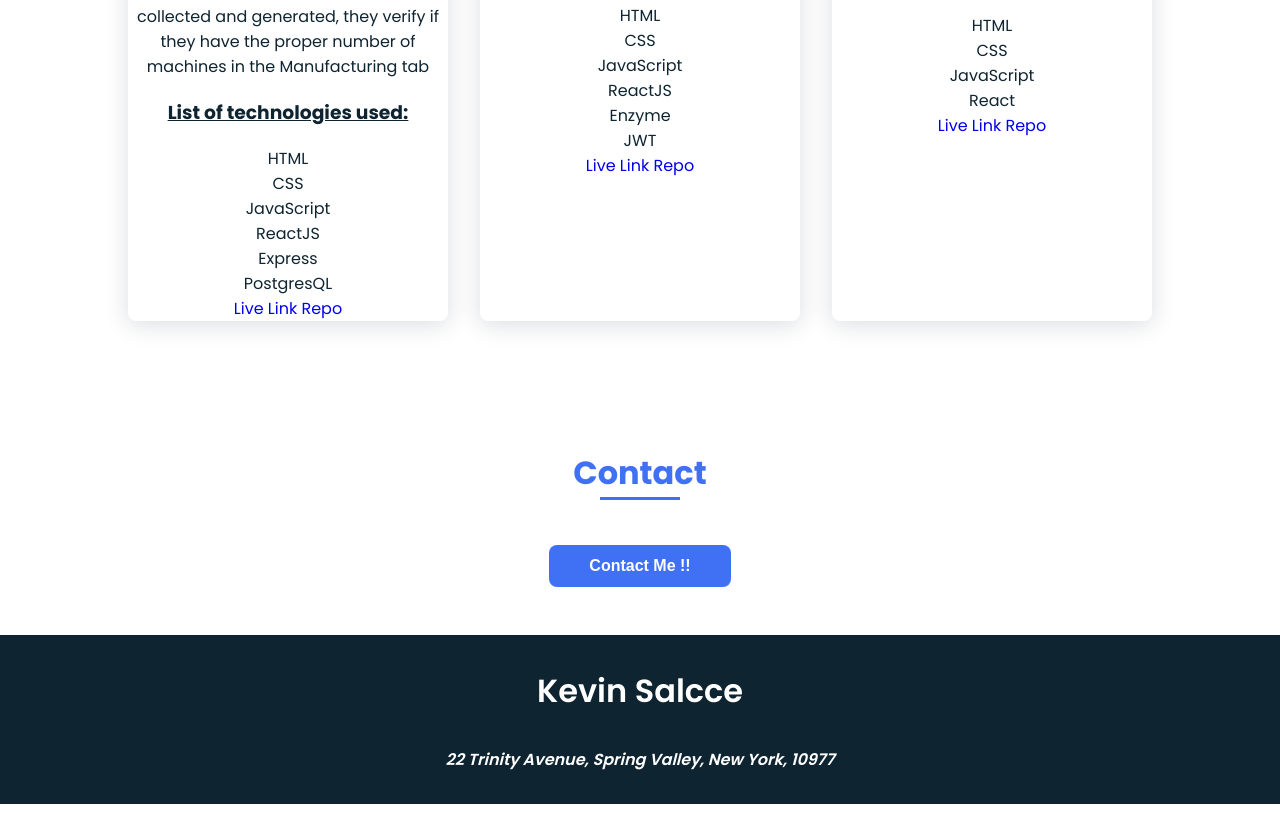
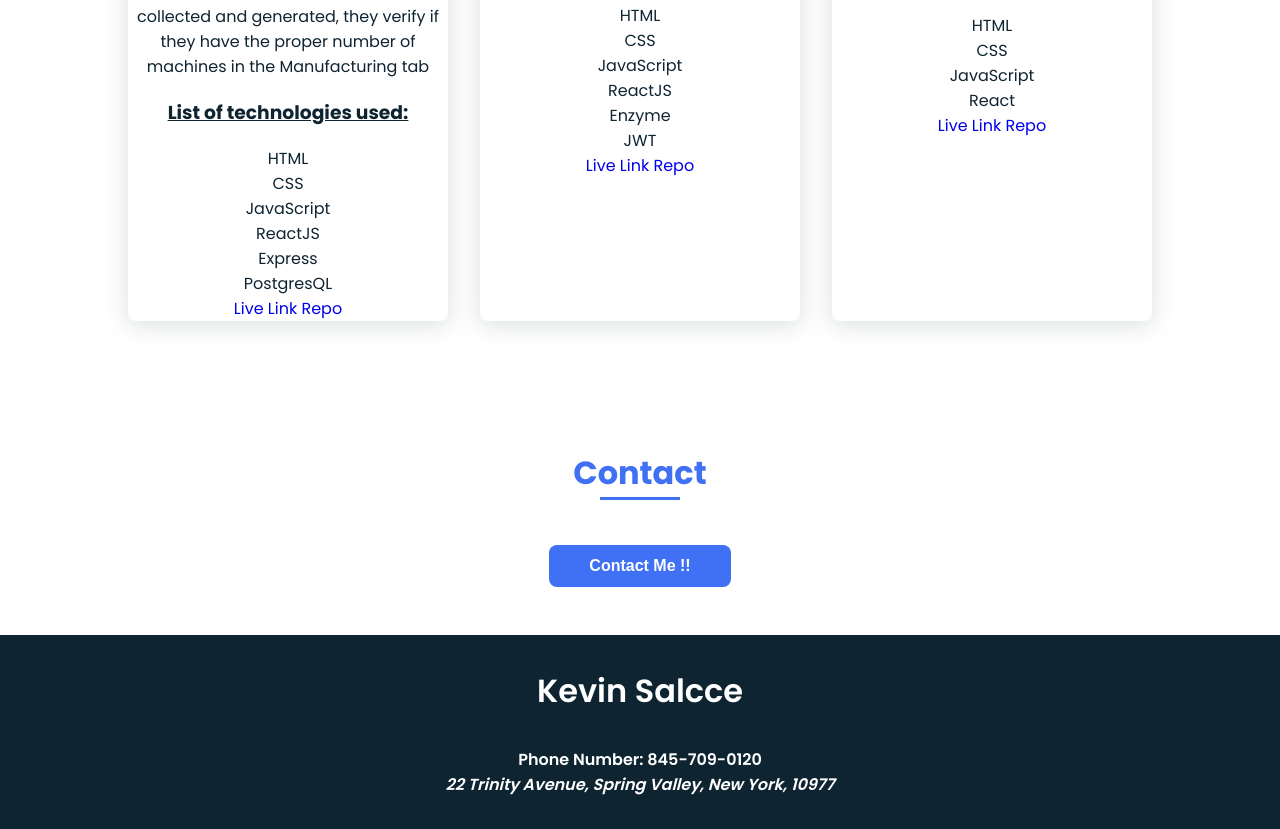
Before and after one commit to ksalcce/ksalcce.github.portfolio, a plain HTML site: page index.html in a window 1280 px wide. Shown: the part 3867-4696 px from the top of the page. Before the commit the page ends 4671 px from the top, so only its background shows below. Drawn offline with nearby package versions, Linux system fonts and the light colour scheme.

Commit message:
Update index.html

```diff
--- a/index.html
+++ b/index.html
@@ -274,6 +274,7 @@
         <!--===== FOOTER =====-->
         <footer class="footer">
             <p class="footer__title">Kevin Salcce</p>
+            <p>Phone Number: 845-709-0120</p>
             <address>
                 22 Trinity Avenue, Spring Valley, New York, 10977
             </address>
```
